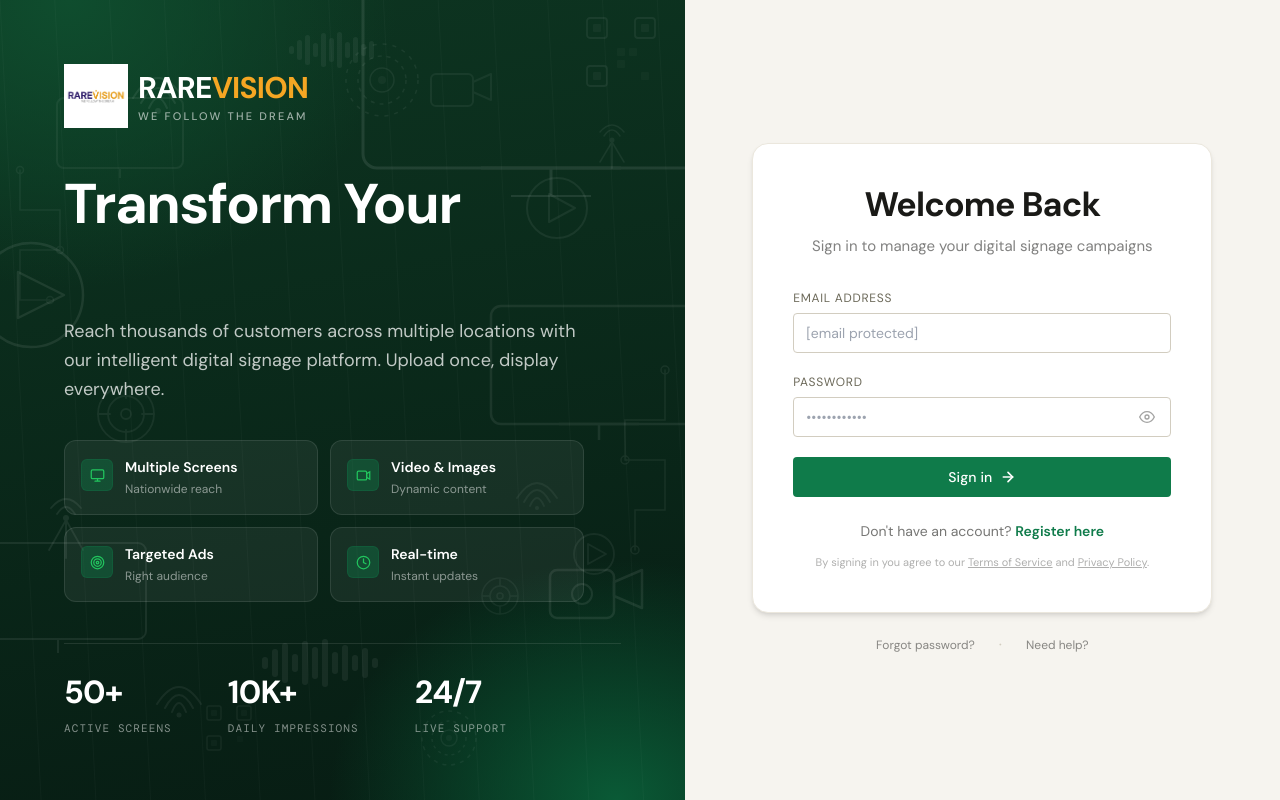
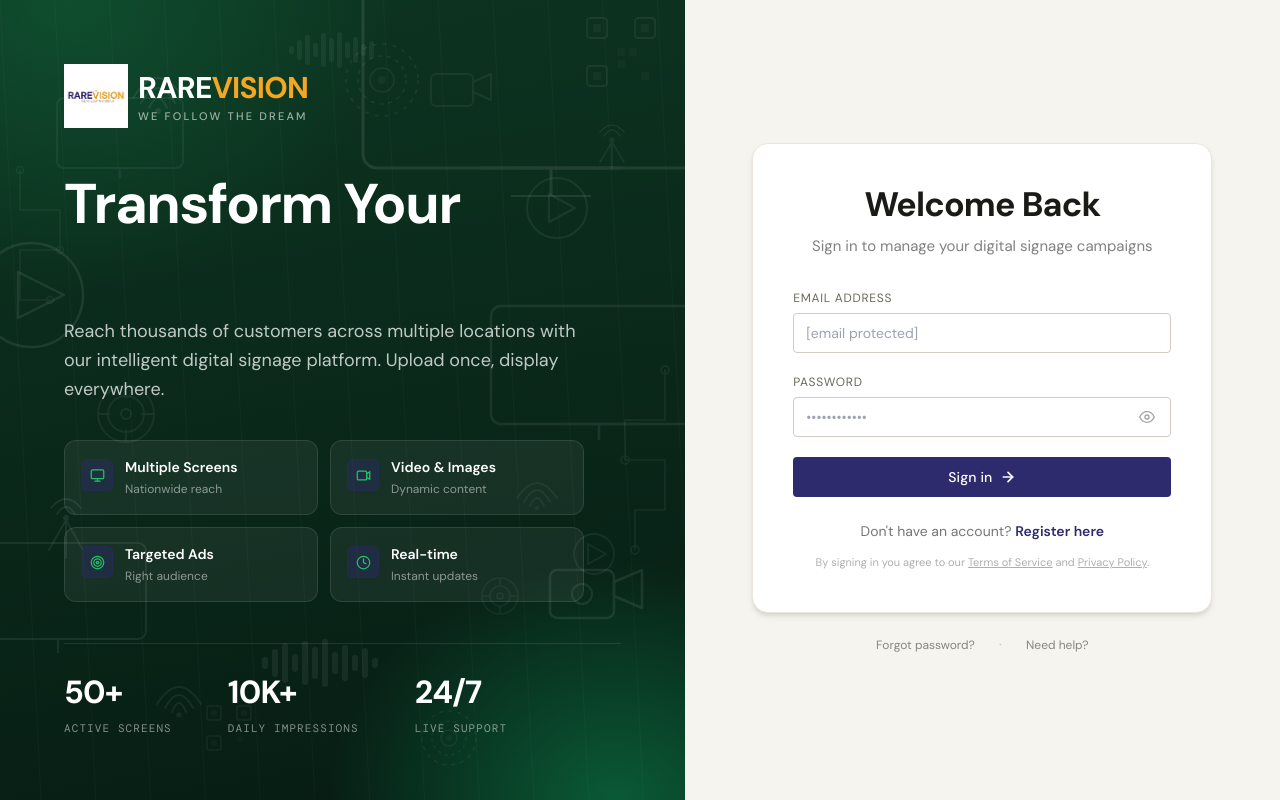
Before and after one commit to TinayeNickson/brainstake_remote_digital_signage_system, a Next.js app in the folder signage/: page /login in a window 1280 px wide. Built offline with nearby package versions, Linux system fonts and the light colour scheme.

Commit message:
Update branding to RAREVISION purple and orange colors

```diff
--- a/signage/src/app/dashboard/page.tsx
+++ b/signage/src/app/dashboard/page.tsx
@@ -103,7 +103,7 @@ export default async function CustomerDashboard() {
     <div className="space-y-8">
 
       {/* ── Welcome banner ───────────────────────────────────────── */}
-      <div className="rounded-2xl bg-gradient-to-br from-[#0a2e1f] to-[#0f7b4a] p-7 text-white flex items-center justify-between gap-6">
+      <div className="rounded-2xl bg-gradient-to-br from-[#2d2a6e] to-[#3d3a7e] p-7 text-white flex items-center justify-between gap-6">
         <div>
           <p className="text-white/60 text-sm font-medium mb-1 flex items-center gap-1.5">
               <svg width="14" height="14" viewBox="0 0 24 24" fill="none" stroke="currentColor" strokeWidth="2" strokeLinecap="round" className="opacity-70"><path d="M18 8h1a4 4 0 0 1 0 8h-1"/><path d="M2 8h16v9a4 4 0 0 1-4 4H6a4 4 0 0 1-4-4V8z"/><line x1="6" y1="1" x2="6" y2="4"/><line x1="10" y1="1" x2="10" y2="4"/><line x1="14" y1="1" x2="14" y2="4"/></svg>
@@ -117,7 +117,7 @@ export default async function CustomerDashboard() {
           </p>
         </div>
         <Link href="/dashboard/new"
-          className="shrink-0 bg-white text-brand font-bold text-sm px-5 h-11 rounded-xl flex items-center gap-2 hover:bg-brand-soft transition-colors shadow-sm">
+          className="shrink-0 bg-white text-[#2d2a6e] font-bold text-sm px-5 h-11 rounded-xl flex items-center gap-2 hover:bg-[#e8e6f0] transition-colors shadow-sm">
           <svg width="16" height="16" viewBox="0 0 24 24" fill="none" stroke="currentColor" strokeWidth="2.5" strokeLinecap="round"><line x1="12" y1="5" x2="12" y2="19"/><line x1="5" y1="12" x2="19" y2="12"/></svg>
           New Campaign
         </Link>
--- a/signage/src/app/globals.css
+++ b/signage/src/app/globals.css
@@ -12,13 +12,13 @@
   --ink-100: #ebe7dd;
   --ink-50:  #f6f4ef;
 
-  /* Brainstake green — deep, editorial, unmistakably professional.
-     Pulled toward forest rather than neon so it reads "outdoor signage"
-     and not "startup SaaS". */
-  --brand:       #0f7b4a;   /* primary action */
-  --brand-dark:  #0a5a36;   /* hover / pressed */
-  --brand-deep:  #0a2e1f;   /* hero panels, page dressing */
-  --brand-soft:  #d9ecde;   /* tints, chip backgrounds */
+  /* RAREVISION colors — purple and orange from the logo
+     RARE (purple) #2d2a6e and VISION (orange) #f5a623 */
+  --brand:       #2d2a6e;   /* primary purple */
+  --brand-dark:  #1e1c4d;   /* hover / pressed */
+  --brand-deep:  #0f0e26;   /* hero panels, page dressing */
+  --brand-soft:  #e8e6f0;   /* tints, chip backgrounds */
+  --brand-accent: #f5a623;   /* accent orange (VISION) */
   --brand-live:  #22c55e;   /* pulse/LIVE indicator */
 }
 
--- a/signage/src/app/page.tsx
+++ b/signage/src/app/page.tsx
@@ -22,9 +22,9 @@ function _unused() {
             <span className="font-bold text-[15px] tracking-tight text-[#1a1a17]">RAREVISION</span>
           </div>
           <nav className="hidden md:flex items-center gap-7">
-            <a href="#how" className="text-sm text-[#1a1a17]/60 hover:text-[#0f7b4a] transition-colors font-medium">How it works</a>
-            <a href="#features" className="text-sm text-[#1a1a17]/60 hover:text-[#0f7b4a] transition-colors font-medium">Features</a>
-            <a href="#pricing" className="text-sm text-[#1a1a17]/60 hover:text-[#0f7b4a] transition-colors font-medium">Pricing</a>
+            <a href="#how" className="text-sm text-[#1a1a17]/60 hover:text-[#2d2a6e] transition-colors font-medium">How it works</a>
+            <a href="#features" className="text-sm text-[#1a1a17]/60 hover:text-[#2d2a6e] transition-colors font-medium">Features</a>
+            <a href="#pricing" className="text-sm text-[#1a1a17]/60 hover:text-[#2d2a6e] transition-colors font-medium">Pricing</a>
           </nav>
           <div className="flex gap-2.5">
             <Link href="/login" className="btn btn-ghost text-sm h-9 px-4">Sign in</Link>
@@ -34,22 +34,22 @@ function _unused() {
       </header>
 
       {/* ── HERO ─────────────────────────────────────────────────── */}
-      <section className="relative overflow-hidden bg-[#0a2e1f] text-white">
+      <section className="relative overflow-hidden bg-[#2d2a6e] text-white">
         {/* Grid background */}
         <div className="absolute inset-0 bg-screens-grid pointer-events-none" />
         {/* Glow */}
-        <div className="absolute -top-32 -right-32 w-[600px] h-[600px] rounded-full bg-[#0f7b4a]/20 blur-[120px] pointer-events-none" />
-        <div className="absolute -bottom-32 -left-32 w-[400px] h-[400px] rounded-full bg-[#0f7b4a]/10 blur-[100px] pointer-events-none" />
+        <div className="absolute -top-32 -right-32 w-[600px] h-[600px] rounded-full bg-[#f5a623]/20 blur-[120px] pointer-events-none" />
+        <div className="absolute -bottom-32 -left-32 w-[400px] h-[400px] rounded-full bg-[#f5a623]/10 blur-[100px] pointer-events-none" />
 
         <div className="relative max-w-6xl mx-auto px-6 py-24 lg:py-32 grid lg:grid-cols-2 gap-16 items-center">
           <div>
-            <div className="inline-flex items-center gap-2 bg-[#0f7b4a]/20 border border-[#0f7b4a]/40 rounded-full px-4 py-1.5 mb-8">
+            <div className="inline-flex items-center gap-2 bg-[#f5a623]/20 border border-[#f5a623]/40 rounded-full px-4 py-1.5 mb-8">
               <span className="pulse-dot" />
-              <span className="mono text-[11px] tracking-widest uppercase text-[#22c55e]">Live on screens across Zimbabwe</span>
+              <span className="mono text-[11px] tracking-widest uppercase text-[#f5a623]">Live on screens across Zimbabwe</span>
             </div>
             <h1 className="display text-[56px] lg:text-[68px] leading-[1.0] mb-6 text-white">
               Your brand on<br />
-              <span className="text-[#22c55e]">every screen,</span><br />
+              <span className="text-[#f5a623]">every screen,</span><br />
               every day.
             </h1>
             <p className="text-white/70 text-lg leading-relaxed mb-10 max-w-lg">
@@ -58,10 +58,10 @@ function _unused() {
               your ad go live within 24 hours.
             </p>
             <div className="flex flex-wrap gap-3">
-              <Link href="/register" className="btn btn-primary h-12 px-7 text-[15px] font-semibold">
-                Book your screen now
+              <Link href="/register" className="btn btn-primary h-12 px-7 text-[15px] font-semibold bg-[#2d2a6e] hover:bg-[#1e1c4d] text-white border-[#2d2a6e]">
+                Get started for free
               </Link>
-              <Link href="/login" className="btn h-12 px-7 text-[15px] font-medium bg-white/10 text-white border-white/20 hover:bg-white/20 transition-colors">
+              <Link href="/login" className="btn btn-ghost h-12 px-7 text-[15px] font-medium border-[#2d2a6e]/30 hover:bg-[#2d2a6e]/5 hover:text-[#2d2a6e]">
                 Sign in
               </Link>
             </div>
@@ -71,10 +71,10 @@ function _unused() {
           {/* Mock screen tiles */}
           <div className="hidden lg:grid grid-cols-2 gap-4">
             {[
-              { label: 'Rezende Bus Terminus', status: 'LIVE', color: 'bg-[#22c55e]', delay: '0s' },
-              { label: 'Joina City Mall',       status: 'LIVE', color: 'bg-[#22c55e]', delay: '0.4s' },
-              { label: 'Avondale Shopping',     status: 'LIVE', color: 'bg-[#22c55e]', delay: '0.8s' },
-              { label: 'CBD — Bank Street',     status: 'LIVE', color: 'bg-[#22c55e]', delay: '1.2s' },
+              { label: 'Rezende Bus Terminus', status: 'LIVE', color: 'bg-[#f5a623]', delay: '0s' },
+              { label: 'Joina City Mall',       status: 'LIVE', color: 'bg-[#f5a623]', delay: '0.4s' },
+              { label: 'Avondale Shopping',     status: 'LIVE', color: 'bg-[#f5a623]', delay: '0.8s' },
+              { label: 'CBD — Bank Street',     status: 'LIVE', color: 'bg-[#f5a623]', delay: '1.2s' },
             ].map((s) => (
               <div key={s.label}
                 className="tile-live bg-white/5 border border-white/10 rounded-2xl p-5 flex flex-col justify-between min-h-[140px]"
@@ -155,7 +155,7 @@ function _unused() {
           ].map(step => (
             <div key={step.num} className="paper p-6 flex flex-col gap-4 card-hover">
               <div className="flex items-center justify-between">
-                <div className="w-11 h-11 rounded-xl bg-[#d9ecde] flex items-center justify-center text-[#0f7b4a]">
+                <div className="w-11 h-11 rounded-xl bg-[#e8e6f0] flex items-center justify-center text-[#2d2a6e]">
                   {step.icon}
                 </div>
                 <span className="mono text-[11px] text-[#1a1a17]/30 font-medium">{step.num}</span>
--- a/signage/tailwind.config.ts
+++ b/signage/tailwind.config.ts
@@ -17,20 +17,20 @@ const config: Config = {
           900: '#1a1a17',
           950: '#0d0d0b',
         },
-        // Brainstake green — kept as a tailwind token so classes like
-        // `bg-brand`, `text-brand-deep`, etc. work inline.
+        // RAREVISION colors — purple and orange from logo
         brand: {
-          DEFAULT: '#0f7b4a',
-          dark:    '#0a5a36',
-          deep:    '#0a2e1f',
-          soft:    '#d9ecde',
+          DEFAULT: '#2d2a6e', // Purple (RARE)
+          dark:    '#1e1c4d',
+          deep:    '#0f0e26',
+          soft:    '#e8e6f0',
+          accent:  '#f5a623', // Orange (VISION)
           live:    '#22c55e',
         },
-        // Kept for backwards compatibility with earlier `text-accent`
-        // classes; points at the same green.
+        // Accent now uses orange from logo
         accent: {
-          DEFAULT: '#0f7b4a',
-          soft: '#d9ecde',
+          DEFAULT: '#f5a623',
+          soft: '#fef3e0',
+          dark: '#d4860f',
         },
       },
     },
```
Also changed, not shown: signage/src/app/dashboard/receipts/[id]/page.tsx (+11 -11 lines).
